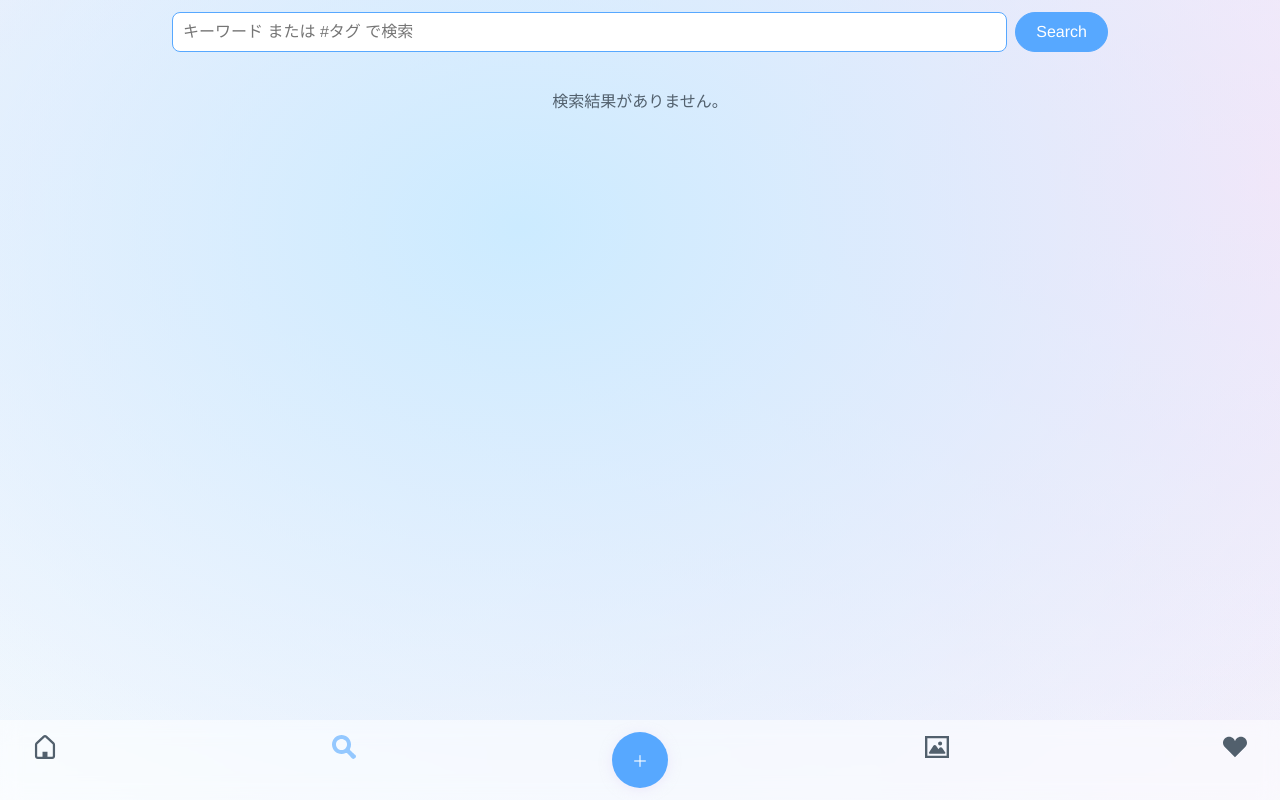
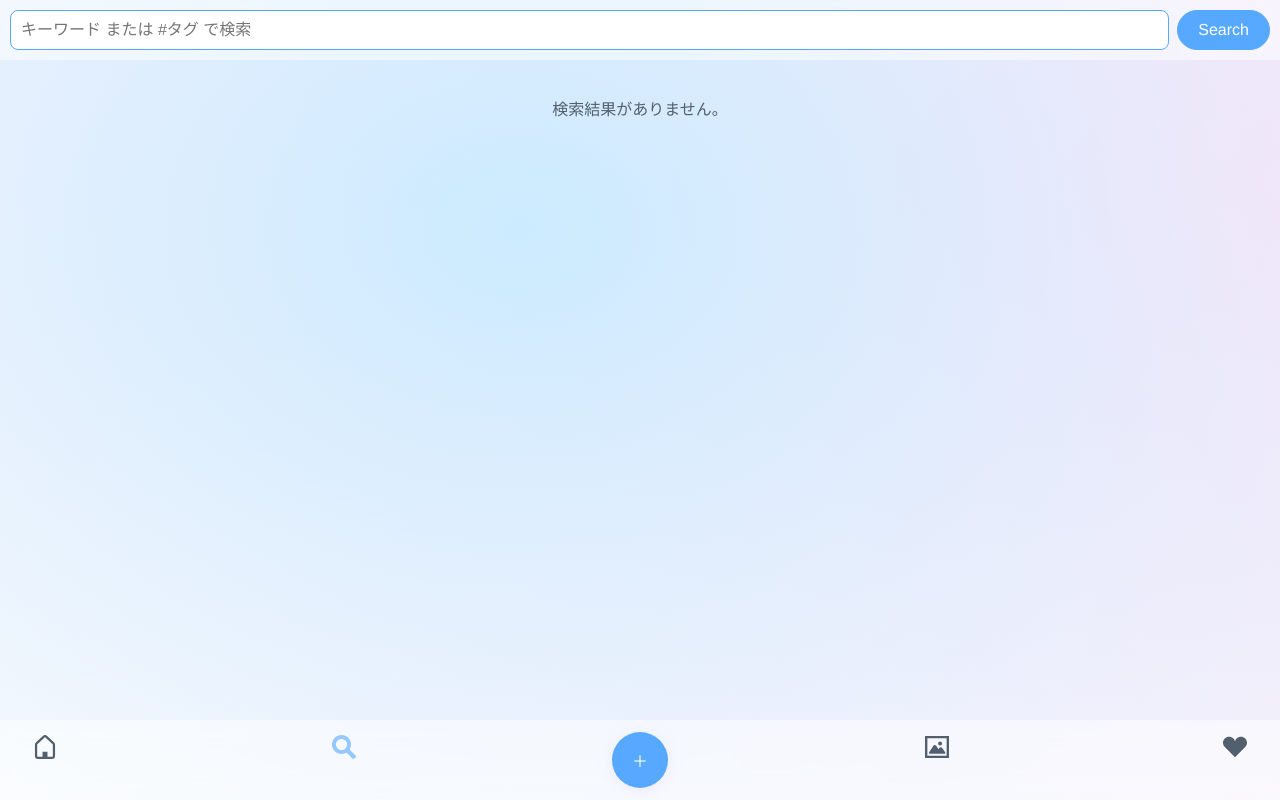
Before and after one commit to orbit07/lang_sns_new, a plain HTML site: page index.html in a window 1280 px wide. Both pictures are taken after a click on the button 343 px from the left and 747 px from the top of the page. Drawn offline with Linux system fonts and the light colour scheme.

Commit message:
デザイン調整

```diff
--- a/styles.css
+++ b/styles.css
@@ -151,11 +151,21 @@
 .tab-panel { display: none; }
 .tab-panel.active { display: block; }
 
+#search {
+  padding-top: 60px;
+}
 .search-box {
   display: grid;
   grid-template-columns: 1fr auto;
   gap: 8px;
   margin-bottom: 12px;
+  position: fixed;
+  padding: 10px;
+  min-width: 100%;
+  top: 0;
+  left: 0;
+  background: rgba(255, 255, 255, .5);
+  backdrop-filter: blur(10px);
 }
 .search-box input { flex: 1; padding: 10px; border-radius: 8px; border: 1px solid #57a8ff; }
 
```
